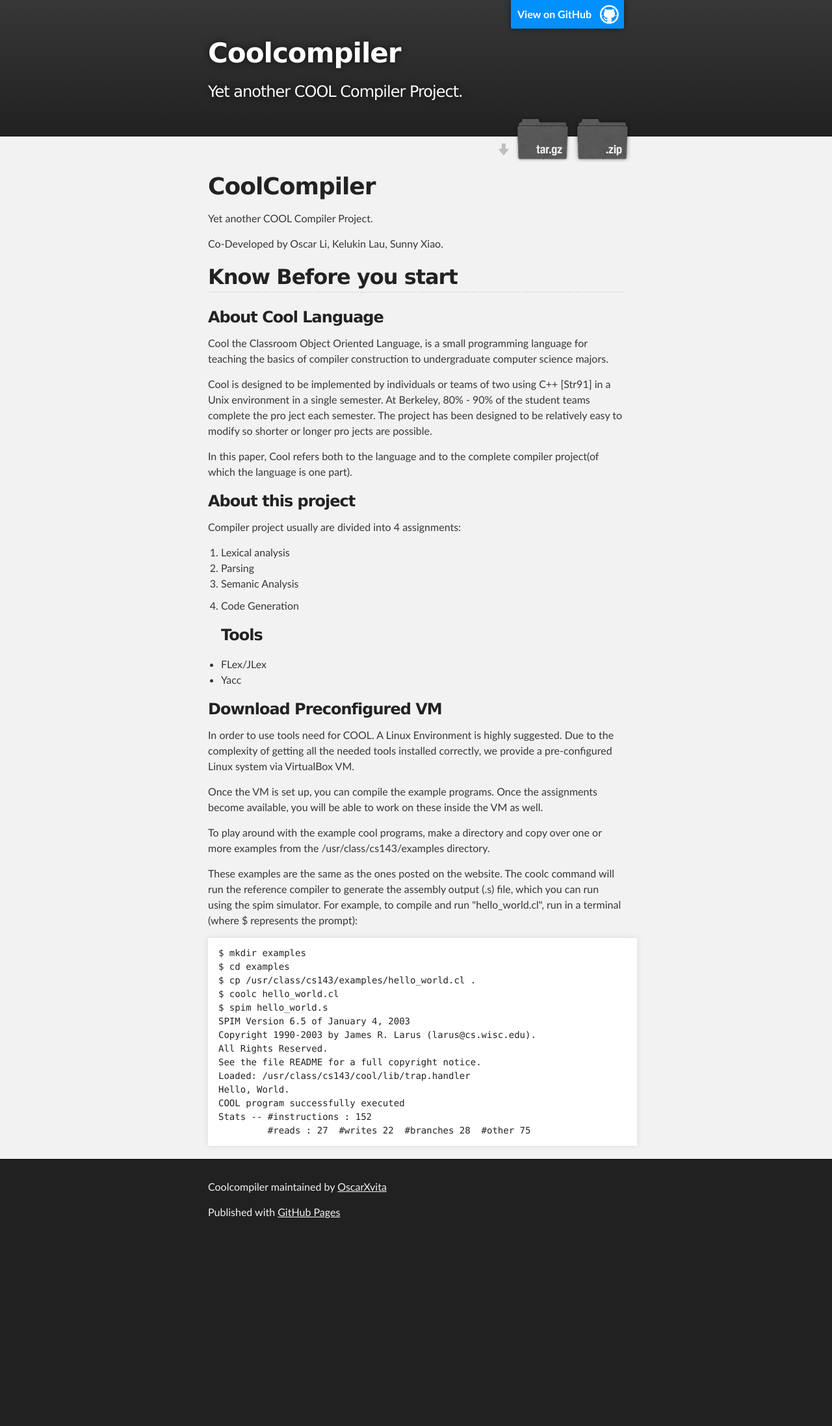
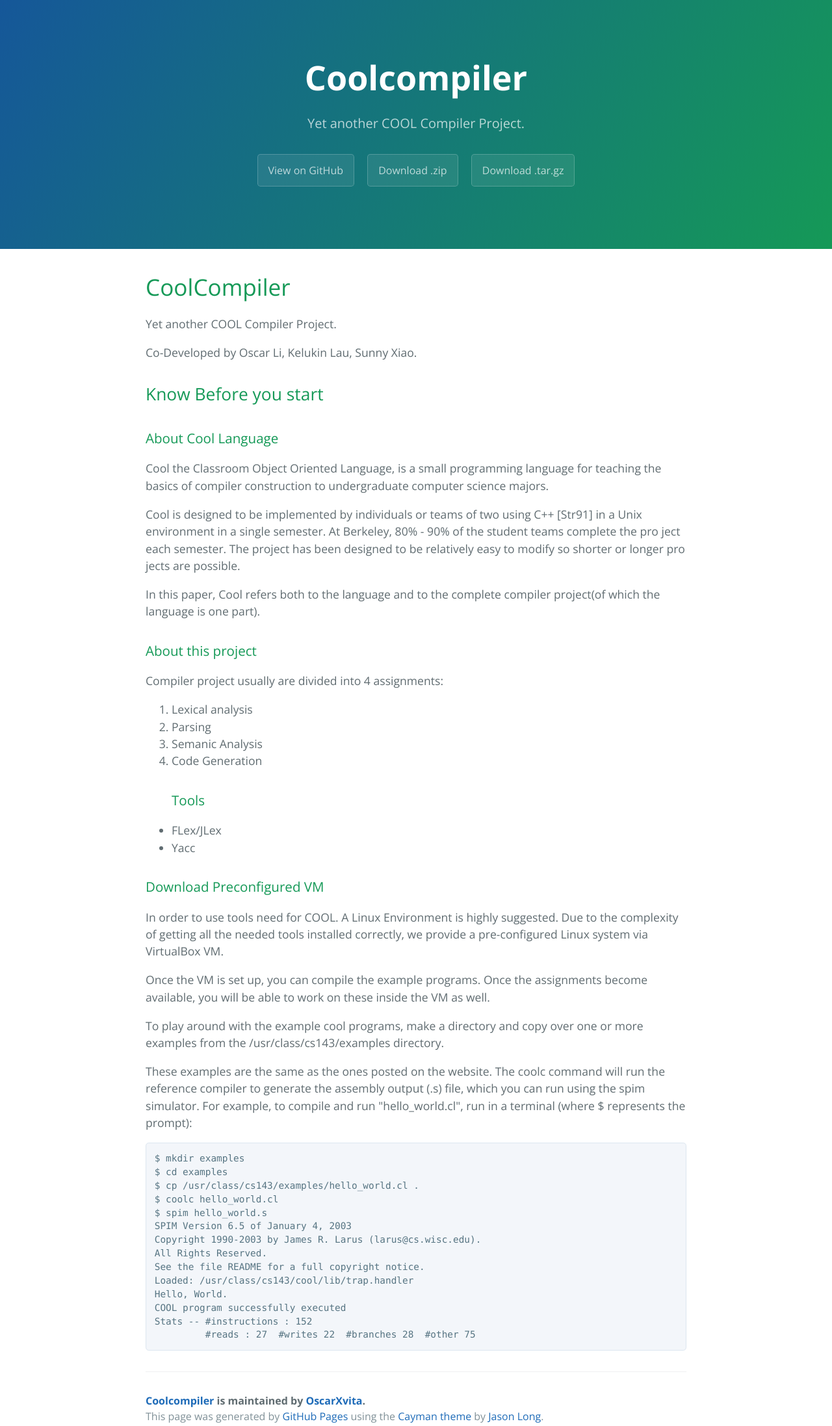
Before and after one commit to OscarXvita/CoolCompiler, a plain HTML site: page index.html in a window 1280 px wide. Shown: the whole page at 65% size. Before the commit the page ends 1912 px from the top, so only its background shows below. Drawn offline with nearby package versions, Linux system fonts and the light colour scheme.

Commit message:
Create gh-pages branch via GitHub

```diff
--- a/index.html
+++ b/index.html
@@ -1,37 +1,25 @@
 <!DOCTYPE html>
-<html>
+<html lang="en-us">
+  <head>
+    <meta charset="UTF-8">
+    <title>Coolcompiler by OscarXvita</title>
+    <meta name="viewport" content="width=device-width, initial-scale=1">
+    <link rel="stylesheet" type="text/css" href="stylesheets/normalize.css" media="screen">
+    <link href='https://fonts.googleapis.com/css?family=Open+Sans:400,700' rel='stylesheet' type='text/css'>
+    <link rel="stylesheet" type="text/css" href="stylesheets/stylesheet.css" media="screen">
+    <link rel="stylesheet" type="text/css" href="stylesheets/github-light.css" media="screen">
+  </head>
+  <body>
+    <section class="page-header">
+      <h1 class="project-name">Coolcompiler</h1>
+      <h2 class="project-tagline">Yet another COOL Compiler Project.</h2>
+      <a href="https://github.com/OscarXvita/CoolCompiler" class="btn">View on GitHub</a>
+      <a href="https://github.com/OscarXvita/CoolCompiler/zipball/master" class="btn">Download .zip</a>
+      <a href="https://github.com/OscarXvita/CoolCompiler/tarball/master" class="btn">Download .tar.gz</a>
+    </section>
 
-  <head>
-    <meta charset='utf-8'>
-    <meta http-equiv="X-UA-Compatible" content="chrome=1">
-    <meta name="description" content="Coolcompiler : Yet another COOL Compiler Project.">
-
-    <link rel="stylesheet" type="text/css" media="screen" href="stylesheets/stylesheet.css">
-
-    <title>Coolcompiler</title>
-  </head>
-
-  <body>
-
-    <!-- HEADER -->
-    <div id="header_wrap" class="outer">
-        <header class="inner">
-          <a id="forkme_banner" href="https://github.com/OscarXvita/CoolCompiler">View on GitHub</a>
-
-          <h1 id="project_title">Coolcompiler</h1>
-          <h2 id="project_tagline">Yet another COOL Compiler Project.</h2>
-
-            <section id="downloads">
-              <a class="zip_download_link" href="https://github.com/OscarXvita/CoolCompiler/zipball/master">Download this project as a .zip file</a>
-              <a class="tar_download_link" href="https://github.com/OscarXvita/CoolCompiler/tarball/master">Download this project as a tar.gz file</a>
-            </section>
-        </header>
-    </div>
-
-    <!-- MAIN CONTENT -->
-    <div id="main_content_wrap" class="outer">
-      <section id="main_content" class="inner">
-        <h1>
+    <section class="main-content">
+      <h1>
 <a id="coolcompiler" class="anchor" href="#coolcompiler" aria-hidden="true"><span aria-hidden="true" class="octicon octicon-link"></span></a>CoolCompiler</h1>
 
 <p>Yet another COOL Compiler Project. </p>
@@ -105,17 +93,14 @@ COOL program successfully executed
 Stats -- #instructions : 152
          #reads : 27  #writes 22  #branches 28  #other 75
 </code></pre>
-      </section>
-    </div>
 
-    <!-- FOOTER  -->
-    <div id="footer_wrap" class="outer">
-      <footer class="inner">
-        <p class="copyright">Coolcompiler maintained by <a href="https://github.com/OscarXvita">OscarXvita</a></p>
-        <p>Published with <a href="https://pages.github.com">GitHub Pages</a></p>
+      <footer class="site-footer">
+        <span class="site-footer-owner"><a href="https://github.com/OscarXvita/CoolCompiler">Coolcompiler</a> is maintained by <a href="https://github.com/OscarXvita">OscarXvita</a>.</span>
+
+        <span class="site-footer-credits">This page was generated by <a href="https://pages.github.com">GitHub Pages</a> using the <a href="https://github.com/jasonlong/cayman-theme">Cayman theme</a> by <a href="https://twitter.com/jasonlong">Jason Long</a>.</span>
       </footer>
-    </div>
 
+    </section>
 
 
   </body>
--- a/stylesheets/stylesheet.css
+++ b/stylesheets/stylesheet.css
@@ -1,425 +1,245 @@
-/*******************************************************************************
-Slate Theme for GitHub Pages
-by Jason Costello, @jsncostello
-*******************************************************************************/
-
-@import url(github-light.css);
-
-/*******************************************************************************
-MeyerWeb Reset
-*******************************************************************************/
-
-html, body, div, span, applet, object, iframe,
-h1, h2, h3, h4, h5, h6, p, blockquote, pre,
-a, abbr, acronym, address, big, cite, code,
-del, dfn, em, img, ins, kbd, q, s, samp,
-small, strike, strong, sub, sup, tt, var,
-b, u, i, center,
-dl, dt, dd, ol, ul, li,
-fieldset, form, label, legend,
-table, caption, tbody, tfoot, thead, tr, th, td,
-article, aside, canvas, details, embed,
-figure, figcaption, footer, header, hgroup,
-menu, nav, output, ruby, section, summary,
-time, mark, audio, video {
-  margin: 0;
-  padding: 0;
-  border: 0;
-  font: inherit;
-  vertical-align: baseline;
-}
-
-/* HTML5 display-role reset for older browsers */
-article, aside, details, figcaption, figure,
-footer, header, hgroup, menu, nav, section {
-  display: block;
-}
-
-ol, ul {
-  list-style: none;
-}
-
-table {
-  border-collapse: collapse;
-  border-spacing: 0;
-}
-
-/*******************************************************************************
-Theme Styles
-*******************************************************************************/
+* {
+  box-sizing: border-box; }
 
 body {
-  box-sizing: border-box;
-  color:#373737;
-  background: #212121;
+  padding: 0;
+  margin: 0;
+  font-family: "Open Sans", "Helvetica Neue", Helvetica, Arial, sans-serif;
   font-size: 16px;
-  font-family: 'Myriad Pro', Calibri, Helvetica, Arial, sans-serif;
   line-height: 1.5;
-  -webkit-font-smoothing: antialiased;
-}
-
-h1, h2, h3, h4, h5, h6 {
-  margin: 10px 0;
-  font-weight: 700;
-  color:#222222;
-  font-family: 'Lucida Grande', 'Calibri', Helvetica, Arial, sans-serif;
-  letter-spacing: -1px;
-}
-
-h1 {
-  font-size: 36px;
-  font-weight: 700;
-}
-
-h2 {
-  padding-bottom: 10px;
-  font-size: 32px;
-  background: url('../images/bg_hr.png') repeat-x bottom;
-}
-
-h3 {
-  font-size: 24px;
-}
-
-h4 {
-  font-size: 21px;
-}
-
-h5 {
-  font-size: 18px;
-}
-
-h6 {
-  font-size: 16px;
-}
-
-p {
-  margin: 10px 0 15px 0;
-}
-
-footer p {
-  color: #f2f2f2;
-}
+  color: #606c71; }
 
 a {
+  color: #1e6bb8;
+  text-decoration: none; }
+  a:hover {
+    text-decoration: underline; }
+
+.btn {
+  display: inline-block;
+  margin-bottom: 1rem;
+  color: rgba(255, 255, 255, 0.7);
+  background-color: rgba(255, 255, 255, 0.08);
+  border-color: rgba(255, 255, 255, 0.2);
+  border-style: solid;
+  border-width: 1px;
+  border-radius: 0.3rem;
+  transition: color 0.2s, background-color 0.2s, border-color 0.2s; }
+  .btn + .btn {
+    margin-left: 1rem; }
+
+.btn:hover {
+  color: rgba(255, 255, 255, 0.8);
   text-decoration: none;
-  color: #007edf;
-  text-shadow: none;
+  background-color: rgba(255, 255, 255, 0.2);
+  border-color: rgba(255, 255, 255, 0.3); }
 
-  transition: color 0.5s ease;
-  transition: text-shadow 0.5s ease;
-  -webkit-transition: color 0.5s ease;
-  -webkit-transition: text-shadow 0.5s ease;
-  -moz-transition: color 0.5s ease;
-  -moz-transition: text-shadow 0.5s ease;
-  -o-transition: color 0.5s ease;
-  -o-transition: text-shadow 0.5s ease;
-  -ms-transition: color 0.5s ease;
-  -ms-transition: text-shadow 0.5s ease;
-}
+@media screen and (min-width: 64em) {
+  .btn {
+    padding: 0.75rem 1rem; } }
 
-a:hover, a:focus {text-decoration: underline;}
+@media screen and (min-width: 42em) and (max-width: 64em) {
+  .btn {
+    padding: 0.6rem 0.9rem;
+    font-size: 0.9rem; } }
 
-footer a {
-  color: #F2F2F2;
-  text-decoration: underline;
-}
+@media screen and (max-width: 42em) {
+  .btn {
+    display: block;
+    width: 100%;
+    padding: 0.75rem;
+    font-size: 0.9rem; }
+    .btn + .btn {
+      margin-top: 1rem;
+      margin-left: 0; } }
 
-em {
-  font-style: italic;
-}
+.page-header {
+  color: #fff;
+  text-align: center;
+  background-color: #159957;
+  background-image: linear-gradient(120deg, #155799, #159957); }
 
-strong {
-  font-weight: bold;
-}
+@media screen and (min-width: 64em) {
+  .page-header {
+    padding: 5rem 6rem; } }
 
-img {
-  position: relative;
-  margin: 0 auto;
-  max-width: 739px;
-  padding: 5px;
-  margin: 10px 0 10px 0;
-  border: 1px solid #ebebeb;
+@media screen and (min-width: 42em) and (max-width: 64em) {
+  .page-header {
+    padding: 3rem 4rem; } }
 
-  box-shadow: 0 0 5px #ebebeb;
-  -webkit-box-shadow: 0 0 5px #ebebeb;
-  -moz-box-shadow: 0 0 5px #ebebeb;
-  -o-box-shadow: 0 0 5px #ebebeb;
-  -ms-box-shadow: 0 0 5px #ebebeb;
-}
+@media screen and (max-width: 42em) {
+  .page-header {
+    padding: 2rem 1rem; } }
 
-p img {
+.project-name {
+  margin-top: 0;
+  margin-bottom: 0.1rem; }
+
+@media screen and (min-width: 64em) {
+  .project-name {
+    font-size: 3.25rem; } }
+
+@media screen and (min-width: 42em) and (max-width: 64em) {
+  .project-name {
+    font-size: 2.25rem; } }
+
+@media screen and (max-width: 42em) {
+  .project-name {
+    font-size: 1.75rem; } }
+
+.project-tagline {
+  margin-bottom: 2rem;
+  font-weight: normal;
+  opacity: 0.7; }
+
+@media screen and (min-width: 64em) {
+  .project-tagline {
+    font-size: 1.25rem; } }
+
+@media screen and (min-width: 42em) and (max-width: 64em) {
+  .project-tagline {
+    font-size: 1.15rem; } }
+
+@media screen and (max-width: 42em) {
+  .project-tagline {
+    font-size: 1rem; } }
+
+.main-content :first-child {
+  margin-top: 0; }
+.main-content img {
+  max-width: 100%; }
+.main-content h1, .main-content h2, .main-content h3, .main-content h4, .main-content h5, .main-content h6 {
+  margin-top: 2rem;
+  margin-bottom: 1rem;
+  font-weight: normal;
+  color: #159957; }
+.main-content p {
+  margin-bottom: 1em; }
+.main-content code {
+  padding: 2px 4px;
+  font-family: Consolas, "Liberation Mono", Menlo, Courier, monospace;
+  font-size: 0.9rem;
+  color: #383e41;
+  background-color: #f3f6fa;
+  border-radius: 0.3rem; }
+.main-content pre {
+  padding: 0.8rem;
+  margin-top: 0;
+  margin-bottom: 1rem;
+  font: 1rem Consolas, "Liberation Mono", Menlo, Courier, monospace;
+  color: #567482;
+  word-wrap: normal;
+  background-color: #f3f6fa;
+  border: solid 1px #dce6f0;
+  border-radius: 0.3rem; }
+  .main-content pre > code {
+    padding: 0;
+    margin: 0;
+    font-size: 0.9rem;
+    color: #567482;
+    word-break: normal;
+    white-space: pre;
+    background: transparent;
+    border: 0; }
+.main-content .highlight {
+  margin-bottom: 1rem; }
+  .main-content .highlight pre {
+    margin-bottom: 0;
+    word-break: normal; }
+.main-content .highlight pre, .main-content pre {
+  padding: 0.8rem;
+  overflow: auto;
+  font-size: 0.9rem;
+  line-height: 1.45;
+  border-radius: 0.3rem; }
+.main-content pre code, .main-content pre tt {
   display: inline;
+  max-width: initial;
+  padding: 0;
   margin: 0;
+  overflow: initial;
+  line-height: inherit;
+  word-wrap: normal;
+  background-color: transparent;
+  border: 0; }
+  .main-content pre code:before, .main-content pre code:after, .main-content pre tt:before, .main-content pre tt:after {
+    content: normal; }
+.main-content ul, .main-content ol {
+  margin-top: 0; }
+.main-content blockquote {
+  padding: 0 1rem;
+  margin-left: 0;
+  color: #819198;
+  border-left: 0.3rem solid #dce6f0; }
+  .main-content blockquote > :first-child {
+    margin-top: 0; }
+  .main-content blockquote > :last-child {
+    margin-bottom: 0; }
+.main-content table {
+  display: block;
+  width: 100%;
+  overflow: auto;
+  word-break: normal;
+  word-break: keep-all; }
+  .main-content table th {
+    font-weight: bold; }
+  .main-content table th, .main-content table td {
+    padding: 0.5rem 1rem;
+    border: 1px solid #e9ebec; }
+.main-content dl {
+  padding: 0; }
+  .main-content dl dt {
+    padding: 0;
+    margin-top: 1rem;
+    font-size: 1rem;
+    font-weight: bold; }
+  .main-content dl dd {
+    padding: 0;
+    margin-bottom: 1rem; }
+.main-content hr {
+  height: 2px;
   padding: 0;
-  vertical-align: middle;
-  text-align: center;
-  border: none;
-}
+  margin: 1rem 0;
+  background-color: #eff0f1;
+  border: 0; }
 
-pre, code {
-  width: 100%;
-  color: #222;
-  background-color: #fff;
+@media screen and (min-width: 64em) {
+  .main-content {
+    max-width: 64rem;
+    padding: 2rem 6rem;
+    margin: 0 auto;
+    font-size: 1.1rem; } }
 
-  font-family: Monaco, "Bitstream Vera Sans Mono", "Lucida Console", Terminal, monospace;
-  font-size: 14px;
+@media screen and (min-width: 42em) and (max-width: 64em) {
+  .main-content {
+    padding: 2rem 4rem;
+    font-size: 1.1rem; } }
 
-  border-radius: 2px;
-  -moz-border-radius: 2px;
-  -webkit-border-radius: 2px;
-}
+@media screen and (max-width: 42em) {
+  .main-content {
+    padding: 2rem 1rem;
+    font-size: 1rem; } }
 
-pre {
-  width: 100%;
-  padding: 10px;
-  box-shadow: 0 0 10px rgba(0,0,0,.1);
-  overflow: auto;
-}
+.site-footer {
+  padding-top: 2rem;
+  margin-top: 2rem;
+  border-top: solid 1px #eff0f1; }
 
-code {
-  padding: 3px;
-  margin: 0 3px;
-  box-shadow: 0 0 10px rgba(0,0,0,.1);
-}
+.site-footer-owner {
+  display: block;
+  font-weight: bold; }
 
-pre code {
-  display: block;
-  box-shadow: none;
-}
+.site-footer-credits {
+  color: #819198; }
 
-blockquote {
-  color: #666;
-  margin-bottom: 20px;
-  padding: 0 0 0 20px;
-  border-left: 3px solid #bbb;
-}
+@media screen and (min-width: 64em) {
+  .site-footer {
+    font-size: 1rem; } }
 
+@media screen and (min-width: 42em) and (max-width: 64em) {
+  .site-footer {
+    font-size: 1rem; } }
 
-ul, ol, dl {
-  margin-bottom: 15px
-}
-
-ul {
-  list-style-position: inside;
-  list-style: disc;
-  padding-left: 20px;
-}
-
-ol {
-  list-style-position: inside;
-  list-style: decimal;
-  padding-left: 20px;
-}
-
-dl dt {
-  font-weight: bold;
-}
-
-dl dd {
-  padding-left: 20px;
-  font-style: italic;
-}
-
-dl p {
-  padding-left: 20px;
-  font-style: italic;
-}
-
-hr {
-  height: 1px;
-  margin-bottom: 5px;
-  border: none;
-  background: url('../images/bg_hr.png') repeat-x center;
-}
-
-table {
-  border: 1px solid #373737;
-  margin-bottom: 20px;
-  text-align: left;
- }
-
-th {
-  font-family: 'Lucida Grande', 'Helvetica Neue', Helvetica, Arial, sans-serif;
-  padding: 10px;
-  background: #373737;
-  color: #fff;
- }
-
-td {
-  padding: 10px;
-  border: 1px solid #373737;
- }
-
-form {
-  background: #f2f2f2;
-  padding: 20px;
-}
-
-/*******************************************************************************
-Full-Width Styles
-*******************************************************************************/
-
-.outer {
-  width: 100%;
-}
-
-.inner {
-  position: relative;
-  max-width: 640px;
-  padding: 20px 10px;
-  margin: 0 auto;
-}
-
-#forkme_banner {
-  display: block;
-  position: absolute;
-  top:0;
-  right: 10px;
-  z-index: 10;
-  padding: 10px 50px 10px 10px;
-  color: #fff;
-  background: url('../images/blacktocat.png') #0090ff no-repeat 95% 50%;
-  font-weight: 700;
-  box-shadow: 0 0 10px rgba(0,0,0,.5);
-  border-bottom-left-radius: 2px;
-  border-bottom-right-radius: 2px;
-}
-
-#header_wrap {
-  background: #212121;
-  background: -moz-linear-gradient(top, #373737, #212121);
-  background: -webkit-linear-gradient(top, #373737, #212121);
-  background: -ms-linear-gradient(top, #373737, #212121);
-  background: -o-linear-gradient(top, #373737, #212121);
-  background: linear-gradient(top, #373737, #212121);
-}
-
-#header_wrap .inner {
-  padding: 50px 10px 30px 10px;
-}
-
-#project_title {
-  margin: 0;
-  color: #fff;
-  font-size: 42px;
-  font-weight: 700;
-  text-shadow: #111 0px 0px 10px;
-}
-
-#project_tagline {
-  color: #fff;
-  font-size: 24px;
-  font-weight: 300;
-  background: none;
-  text-shadow: #111 0px 0px 10px;
-}
-
-#downloads {
-  position: absolute;
-  width: 210px;
-  z-index: 10;
-  bottom: -40px;
-  right: 0;
-  height: 70px;
-  background: url('../images/icon_download.png') no-repeat 0% 90%;
-}
-
-.zip_download_link {
-  display: block;
-  float: right;
-  width: 90px;
-  height:70px;
-  text-indent: -5000px;
-  overflow: hidden;
-  background: url(../images/sprite_download.png) no-repeat bottom left;
-}
-
-.tar_download_link {
-  display: block;
-  float: right;
-  width: 90px;
-  height:70px;
-  text-indent: -5000px;
-  overflow: hidden;
-  background: url(../images/sprite_download.png) no-repeat bottom right;
-  margin-left: 10px;
-}
-
-.zip_download_link:hover {
-  background: url(../images/sprite_download.png) no-repeat top left;
-}
-
-.tar_download_link:hover {
-  background: url(../images/sprite_download.png) no-repeat top right;
-}
-
-#main_content_wrap {
-  background: #f2f2f2;
-  border-top: 1px solid #111;
-  border-bottom: 1px solid #111;
-}
-
-#main_content {
-  padding-top: 40px;
-}
-
-#footer_wrap {
-  background: #212121;
-}
-
-
-
-/*******************************************************************************
-Small Device Styles
-*******************************************************************************/
-
-@media screen and (max-width: 480px) {
-  body {
-    font-size:14px;
-  }
-
-  #downloads {
-    display: none;
-  }
-
-  .inner {
-    min-width: 320px;
-    max-width: 480px;
-  }
-
-  #project_title {
-  font-size: 32px;
-  }
-
-  h1 {
-    font-size: 28px;
-  }
-
-  h2 {
-    font-size: 24px;
-  }
-
-  h3 {
-    font-size: 21px;
-  }
-
-  h4 {
-    font-size: 18px;
-  }
-
-  h5 {
-    font-size: 14px;
-  }
-
-  h6 {
-    font-size: 12px;
-  }
-
-  code, pre {
-    min-width: 320px;
-    max-width: 480px;
-    font-size: 11px;
-  }
-
-}
+@media screen and (max-width: 42em) {
+  .site-footer {
+    font-size: 0.9rem; } }
```
